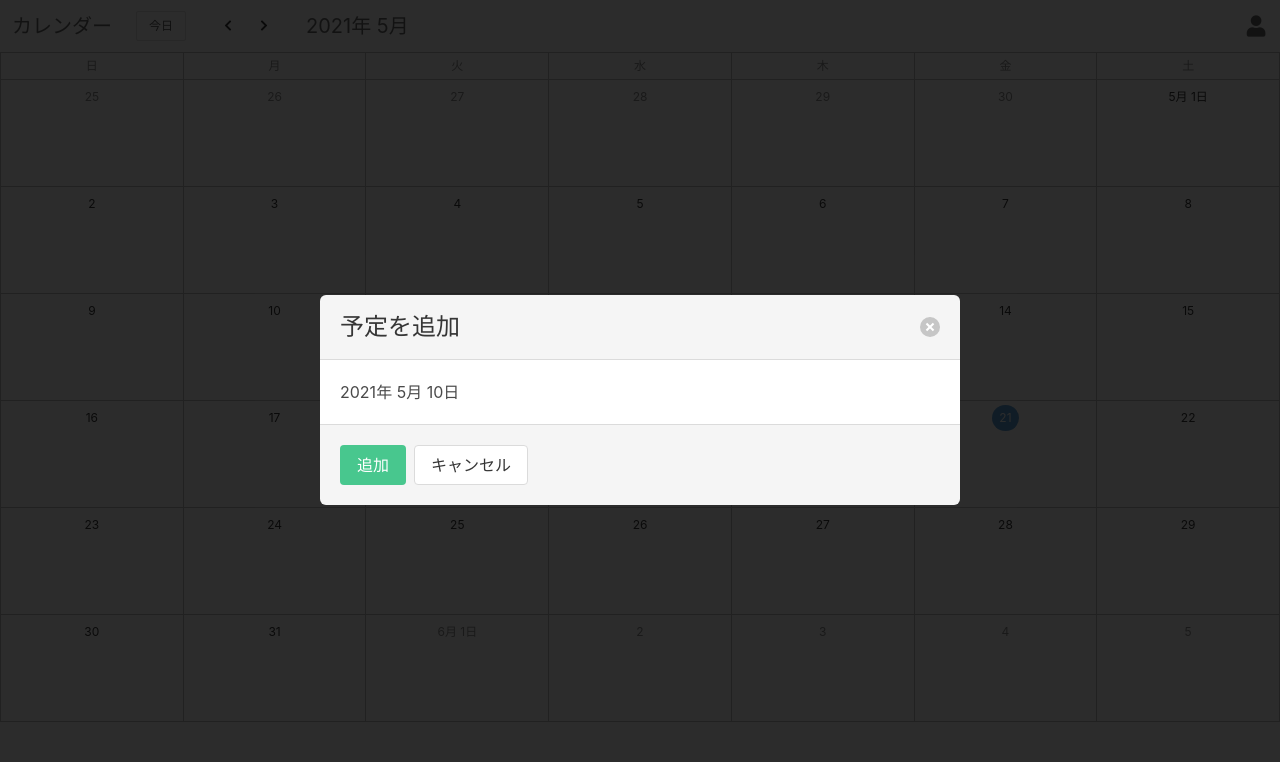
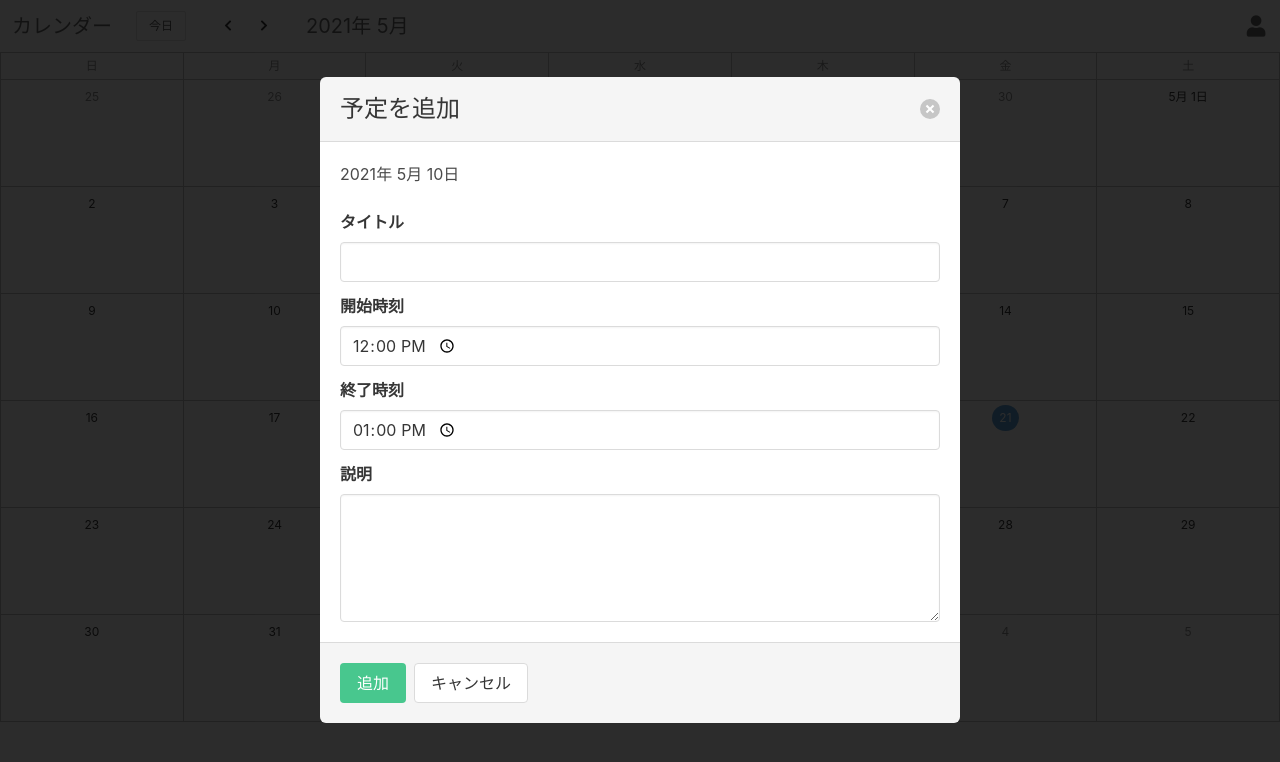
Before and after one commit to Uro3/calendar-app, a React (Create React App) app: page / in a window 1280 px wide. Both pictures are taken after a click on the button "10". Shown: the top 762 px of the page. Built offline with nearby package versions, Linux system fonts and the light colour scheme.

Commit message:
add dispatch to add schedule on submit

```diff
--- a/src/components/ScheduleDialog/ScheduleDialog.tsx
+++ b/src/components/ScheduleDialog/ScheduleDialog.tsx
@@ -21,9 +21,9 @@ const ScheduleDialog: React.FC = () => {
       isActiveClass = 'is-active';
       content = <ScheduleDialogAdd
         close={closeDialog}
-        year={scheduleDialog.year}
-        month={scheduleDialog.month}
-        date={scheduleDialog.date}
+        year={scheduleDialog.year || 0}
+        month={scheduleDialog.month || 0}
+        date={scheduleDialog.date || 0}
       />;
       break;
 
--- a/src/components/ScheduleDialog/ScheduleDialogAdd.tsx
+++ b/src/components/ScheduleDialog/ScheduleDialogAdd.tsx
@@ -1,15 +1,56 @@
-import React from 'react';
+import React, { useState } from 'react';
+import { useAppDispatch } from '../../hooks';
+import { Schedule } from '../../types';
+import { add } from '../../modules/schedule';
+import { createDateKey } from '../../lib/schedule';
 
 type Props = {
   close: () => void;
-  year?: number;
-  month?: number;
-  date?: number;
+  year: number;
+  month: number;
+  date: number;
 };
 
 const ScheduleDialogAdd: React.FC<Props> = props => {
+  const dispatch = useAppDispatch();
+
+  const [title, setTitle] =  useState('');
+  const [startTime, setStartTime] =  useState(`12:00`);
+  const [endTime, setEndTime] =  useState(`13:00`);
+  const [comment, setComment] =  useState('');
+
+  const onTitleChanged = (event: React.ChangeEvent<HTMLInputElement>): void => {
+    setTitle(event.target.value);
+  };
+
+  const onStartTimeChanged = (event: React.ChangeEvent<HTMLInputElement>): void => {
+    setStartTime(event.target.value);
+    if (endTime < event.target.value) {
+      setEndTime(event.target.value);
+    }
+  };
+
+  const onEndTimeChanged = (event: React.ChangeEvent<HTMLInputElement>): void => {
+    setEndTime(event.target.value);
+    if (startTime > event.target.value) {
+      setStartTime(event.target.value);
+    }
+  };
+
+  const onCommentChanged = (event: React.ChangeEvent<HTMLTextAreaElement>): void => {
+    setComment(event.target.value);
+  };
+
   const submit = () => {
-    console.log('add');
+    const params: Schedule = {
+      id: `${Math.random()}`,
+      dateKey: createDateKey(props.year, props.month, props.date),
+      title: title,
+      comment: comment,
+      startTime: startTime,
+      endTime: endTime
+    };
+    dispatch(add(params))
     props.close();
   };
 
@@ -22,9 +63,33 @@ const ScheduleDialogAdd: React.FC<Props> = props => {
         <button className="delete" aria-label="close" onClick={props.close}></button>
       </header>
       <section className="modal-card-body">
-        <p>
+        <p className="block">
           {props.year}年 {props.month}月 {props.date}日
         </p>
+        <div className="field">
+          <label className="label">タイトル</label>
+          <div className="control">
+            <input className="input" type="text" value={title} onChange={onTitleChanged} />
+          </div>
+        </div>
+        <div className="field">
+          <label className="label">開始時刻</label>
+          <div className="control">
+            <input className="input" type="time" value={startTime} onChange={onStartTimeChanged} />
+          </div>
+        </div>
+        <div className="field">
+          <label className="label">終了時刻</label>
+          <div className="control">
+            <input className="input" type="time" value={endTime} onChange={onEndTimeChanged} />
+          </div>
+        </div>
+        <div className="field">
+          <label className="label">説明</label>
+          <div className="control">
+            <textarea className="textarea" value={comment} onChange={onCommentChanged}></textarea>
+          </div>
+        </div>
       </section>
       <footer className="modal-card-foot">
         <button className="button is-success" onClick={submit}>追加</button>
```
